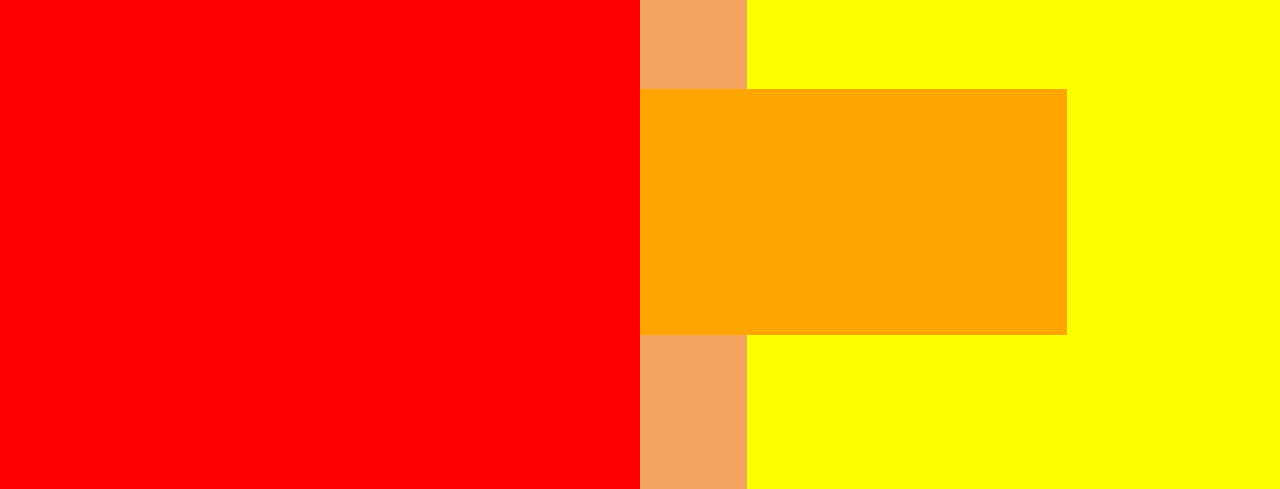
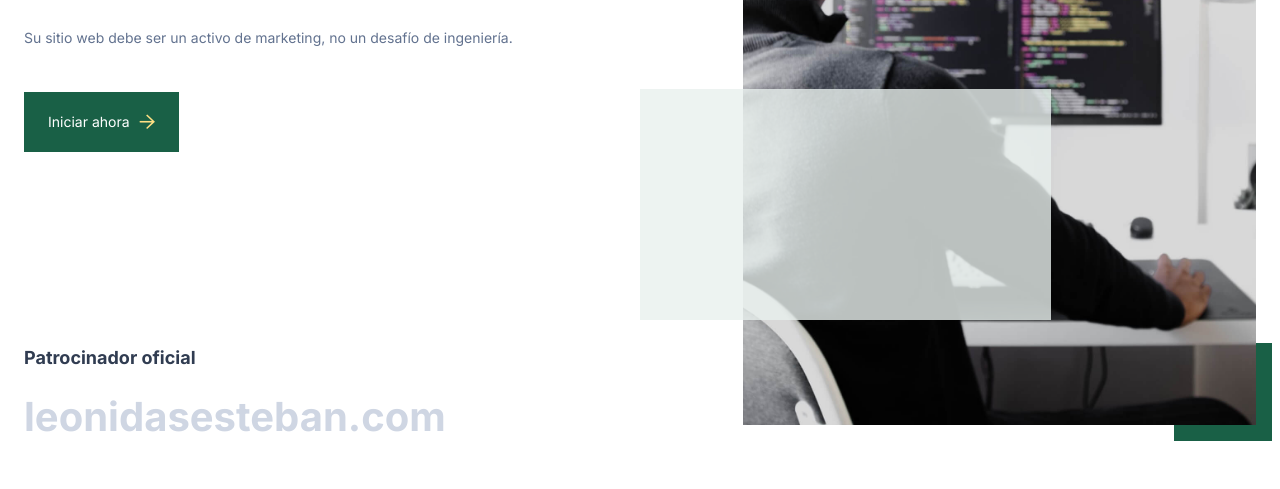
Before and after one commit to jsebastianreyes/hero-section, a plain HTML site: page index.html in a window 1280 px wide. Shown: the part 311-800 px from the top of the page. Drawn offline with Linux system fonts and the light colour scheme; files whose address does not match are found by name.

Commit message:
avances en la maquetacion y estilos

```diff
--- /dev/null
+++ b/css/button.css
@@ -0,0 +1,16 @@
+.button{
+    text-decoration: none;
+    display: flex;
+    align-items: center;
+    gap: 10px;
+    padding: 1rem 1.5rem;
+    background: var(--green);
+    color: var(--white);
+    width: fit-content;
+}
+
+
+.button i{
+    color: var(--yellow);
+    font-size: .9rem;
+}
--- a/css/global.css
+++ b/css/global.css
@@ -1,5 +1,7 @@
 @import url(./icons.css);
 @import url(./hero.css);
+@import url(./button.css);
+
 
 :root{
     --bg: #242629;
@@ -10,7 +12,7 @@
     --green: #196046;
     --yellow: #ffe084;
     --green-ligth: #469175;
-    --h1: 400 5rem/normal Inter;
+    --h1: 400 4rem/normal Inter;
     --h2: 700 2.5rem/normal Inter;
     --h3: semi bold 1.375rem/2.5rem Inter;
     --body1-regular: 400 1.125rem/1.75rem Inter;
@@ -21,4 +23,21 @@
 body{
     margin: 0;
     padding: 0;
+    font: var(--body1-regular);
 }
+
+.wrapper{
+    max-inline-size: 77rem;
+    margin: auto;
+    padding-inline: 1rem;
+}
+
+@media screen and (min-width: 1910px) {
+    .wrapper{
+        max-inline-size: 101rem;
+    }
+
+    :root{
+        --h1: 400 5rem/normal Inter;
+    }
+}
--- a/css/hero.css
+++ b/css/hero.css
@@ -1,29 +1,130 @@
+
 .hero{
   display: grid;
   block-size: 100vh;
-  background: sandybrown;
+  /* background: sandybrown; */
   grid-template-columns: repeat(12, 1fr);
   grid-template-rows: repeat(12, 1fr);
 }
 
 .hero-content{
     grid-column: 1 / 7 ;
-    background: red;
     block-size: inherit;
     grid-row: 1 / -1;
+    padding-block-start: 4rem;
+    padding-block-end: 3rem;
+    /* border: 2px solid red; */
+    box-sizing: border-box;
+
+    display: flex;
+    flex-direction: column;
+    justify-content: space-between;
+}
+
+
+.hero-contentTop{
+  display: flex;
+  flex-direction: column;
+  gap: 2.5rem;
+}
+
+.hero-contentBottom{
+  display: flex;
+  flex-direction: column;
+  gap: 1.5rem;
 }
 
 .hero-img{
    grid-column: 8 / -1;
-   background:  yellow;
    block-size: inherit;
    grid-row: 1 / -1;
+   box-sizing: border-box;
+   padding-block: 4rem;
+   position: relative;
+}
+
+.hero-imgContenido{
+  position: relative;
+  block-size: 100%;
+
+
+}
+
+.hero-imgContenido::before{
+  content: "";
+  block-size: 99px;
+  inline-size: 94px;
+  background-image: url(../images/figure.svg);
+  background-size: contain;
+  position: absolute;
+  inset-block-start: 3rem;
+  inset-inline-start: -47px;
+  /* inset-block-end: 49px; */
+  z-index: 2;
+
+}
+
+.hero-imgContenido::after{
+  content: "";
+  block-size: 98px;
+  inline-size: 98px;
+  background: var(--green);
+  position: absolute;
+  inset-block-end: -1rem;
+  inset-inline-end: -1rem;
+  z-index: -1;
+
 }
 
 .hero-testimonios{
+    aspect-ratio: 16/9;
     grid-column: 7 / 11;
-    background: orange;
-    block-size: 246px;
     grid-row: 7 / 11;
+    position: relative;
+    z-index: 2;
+    background: rgb(233 241 238 / 80%);
 
 }
+
+.hero-contentTitle{
+  margin: 0;
+  font: var(--h1);
+  color: var(--grey-dark);
+}
+
+.hero-contentSubtitle{
+  margin: 0;
+  font: var(--body1-regular);
+  color: var(--neutral);
+}
+.hero-contentSponsor{
+ font: var(--body1-bold);
+ color: var(--grey-dark);
+ margin: 0;
+ padding: 0;
+}
+
+.hero-contentWeb{
+  font: var(--h2);
+  color: var(--grey-ligth);
+  margin: 0;
+  padding: 0;
+
+}
+
+.imgHero{
+  inline-size: 100%;
+  block-size: 100%;
+  object-fit: cover;
+  object-position: center;
+  position: relative;
+  z-index: 1;
+
+}
+
+@media screen and (min-width: 1910px) {
+  .hero{
+    block-size: 51rem;
+  }
+
+}
--- a/index.html
+++ b/index.html
@@ -11,11 +11,30 @@
     <link rel="stylesheet" href="./css/global.css">
 </head>
 <body>
-    <div class="hero">
-        <div class="hero-content"></div>
-        <div class="hero-img"></div>
-        <div class="hero-testimonios"></div>
-    </div>
+    <section id="app" class="app">
+        <div class="wrapper">
+            <div class="hero">
+                <div class="hero-content">
+                    <div class="hero-contentTop">
+                        <h1 class="hero-contentTitle">El sitio que desea, sin el tiempo de desarrollo</h1>
+                        <p class="hero-contentSubtitle">Su sitio web debe ser un activo de marketing, no un desafío de ingeniería.</p>
+                        <a href="#" class="button"> <span>Iniciar ahora </span> <i class="icon-arrow-right"></i></a>
+                    </div>
+                    <div class="hero-contentBottom">
+                        <p class="hero-contentSponsor">Patrocinador oficial</p>
+                        <p class="hero-contentWeb">leonidasesteban.com</p>
+                    </div>
+                </div>
+                <div class="hero-img">
+                    <div class="hero-imgContenido">
+                        <img class="imgHero" src="./images/image-hero.jpg" alt="">
+                    </div>
+                </div>
+                <div class="hero-testimonios"></div>
+            </div>
+        </div>
+    </section>
+
     <script src="./js/script.js"></script>
 </body>
 </html>
```
Also changed, not shown: images/figure.svg (added), 1 other file.
